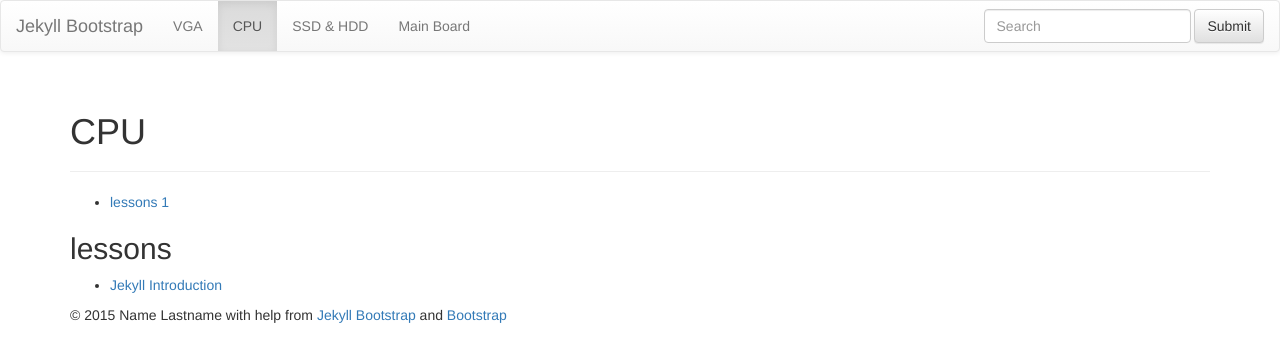
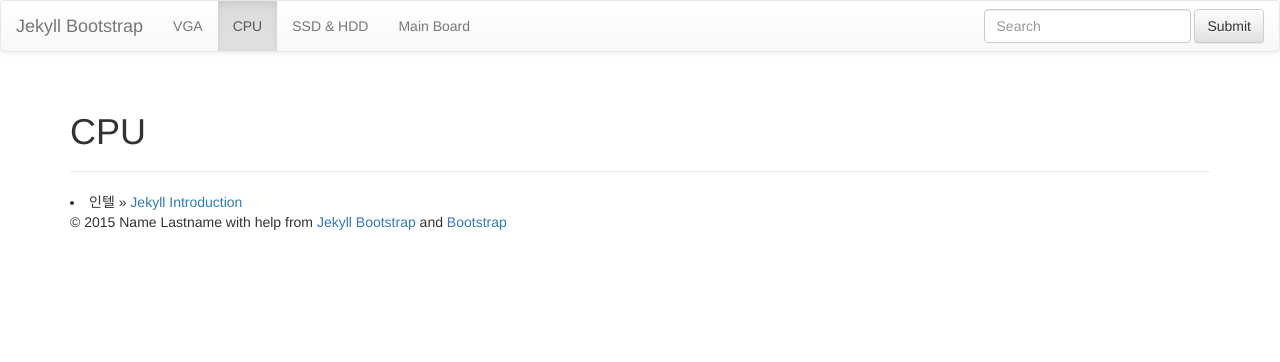
Before and after one commit to kutchoiwjun92/kutchoiwjun92.github.com, a Jekyll site: the page built from categories.html, in a window 1280 px wide. Shown: the top 362 px of the page. Built offline with Jekyll 4.4.1, drawn with Linux system fonts in a browser that asks for light colours; nearby versions of some CDN libraries; library files that are not in the unit come from our copies.

Commit message:
Update categories.html

```diff
--- a/categories.html
+++ b/categories.html
@@ -4,18 +4,5 @@ title: CPU
 header: Posts By Category
 group: navigation
 ---
-{% include JB/setup %}
 
-<ul class="tag_box inline">
-  {% assign categories_list = site.categories %}
-  {% include JB/categories_list %}
-</ul>
-
-
-{% for category in site.categories %}
-  <h2 id="{{ category[0] }}-ref">{{ category[0] | join: "/" }}</h2>
-  <ul>
-    {% assign pages_list = category[1] %}
-    {% include JB/pages_list %}
-  </ul>
-{% endfor %}
+<li><span> 인텔 </span> &raquo; <a href="/lessons/2011/12/29/jekyll-introduction">Jekyll Introduction</a></li>
```
